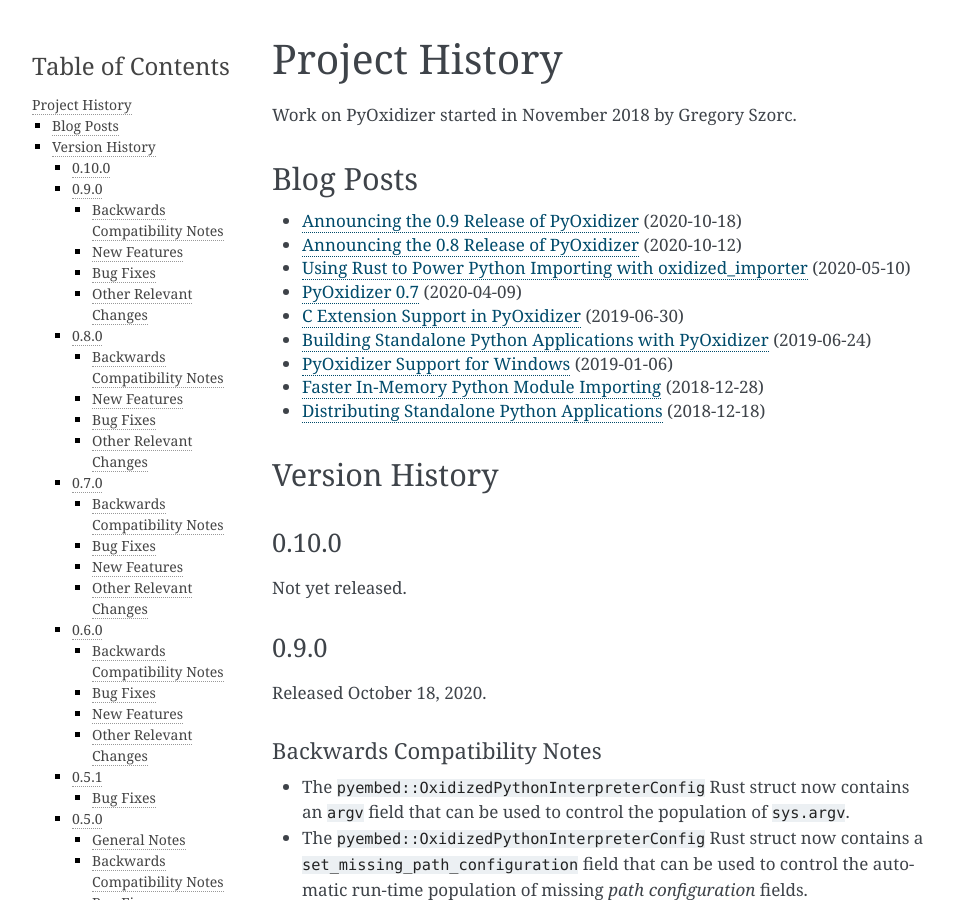
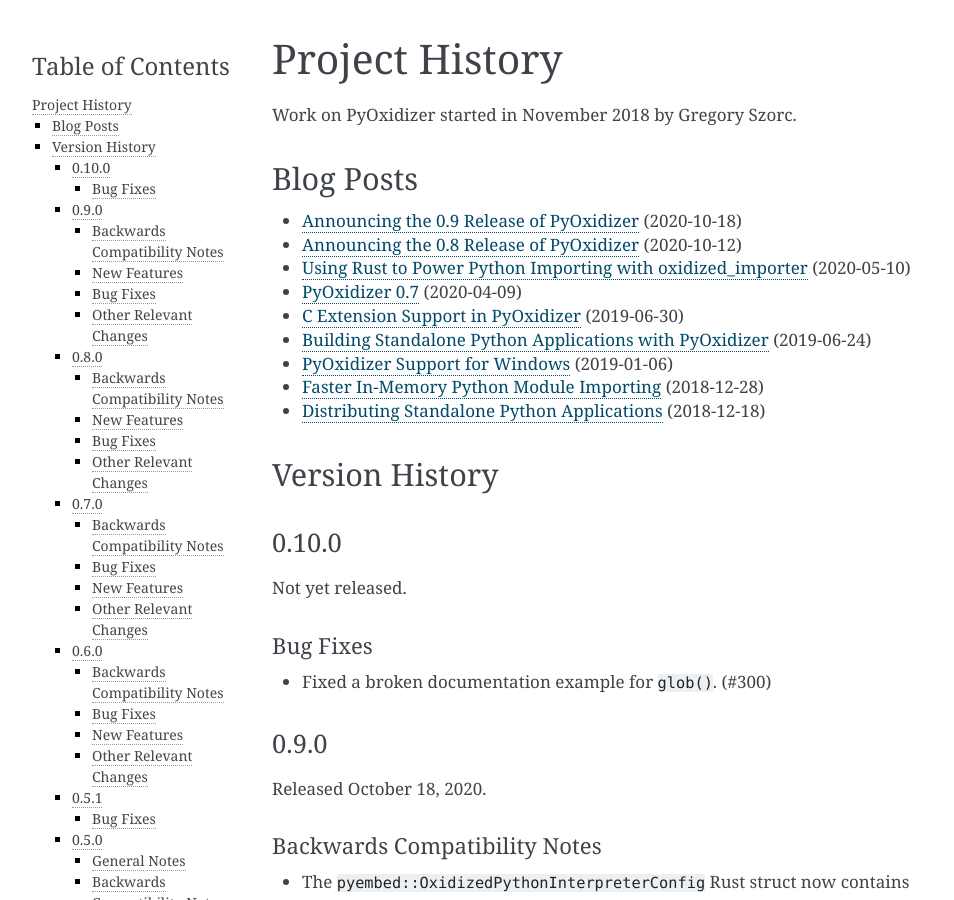
Before and after one commit to indygreg/PyOxidizer, a Sphinx documentation site: the page built from docs/history.rst, in a window 1280 px wide and 900 px high. Shown: the whole window, without its empty margins (148-1102 px from the left). Built offline with Sphinx 7.4.7, drawn with Linux system fonts in a browser that asks for light colours; the version number is read from the project's files by our own code.

Commit message:
docs: fix bad glob() example
The first argument should be a list[string].

Closes #300.

```diff
--- a/docs/history.rst
+++ b/docs/history.rst
@@ -30,6 +30,11 @@
 ------
 
 Not yet released.
+
+Bug Fixes
+^^^^^^^^^
+
+* Fixed a broken documentation example for ``glob()``. (#300)
 
 .. _version_0_9_0:
 
--- a/docs/packaging_config_file.rst
+++ b/docs/packaging_config_file.rst
@@ -159,7 +159,7 @@
 
        m.add_python_resource(".", exe)
 
-       templates = glob("/path/to/project/templates/**/*", strip_prefix="/path/to/project/")
+       templates = glob(["/path/to/project/templates/**/*"], strip_prefix="/path/to/project/")
        m.add_manifest(templates)
 
        return m
```
